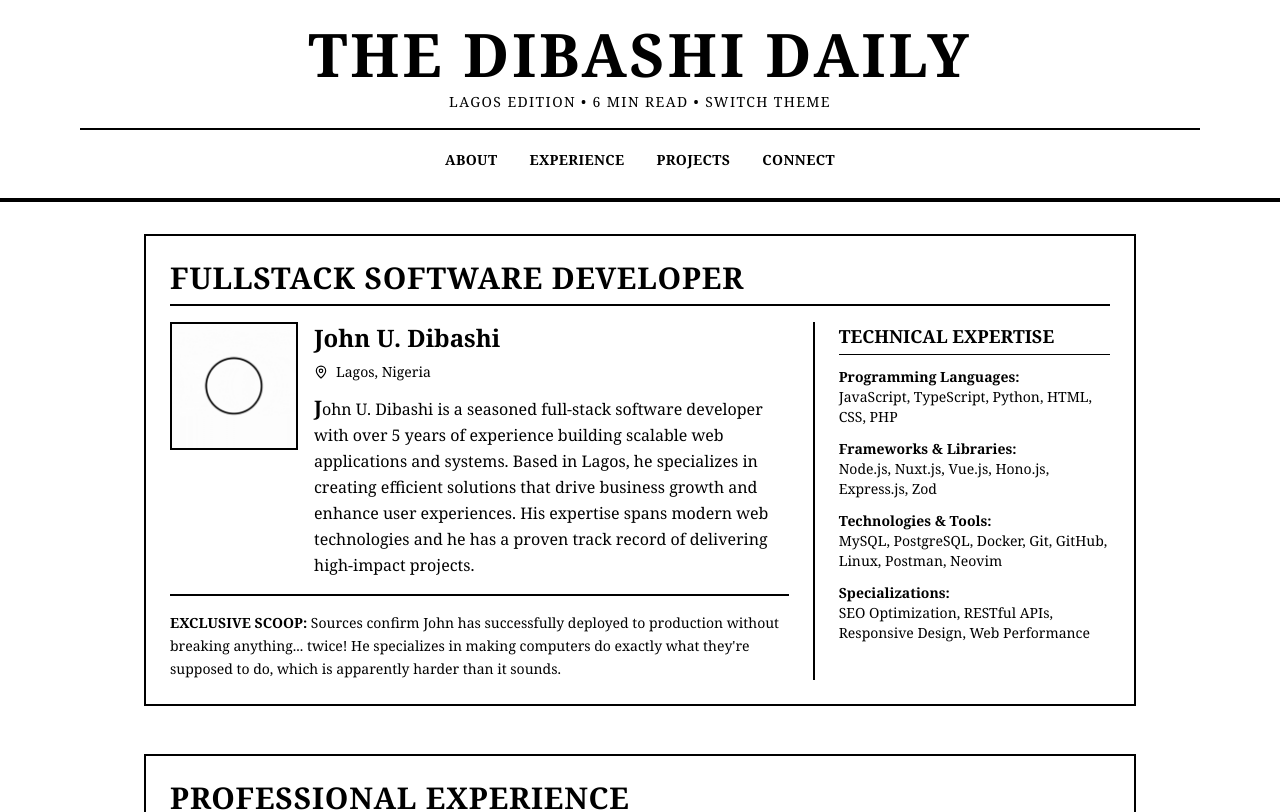
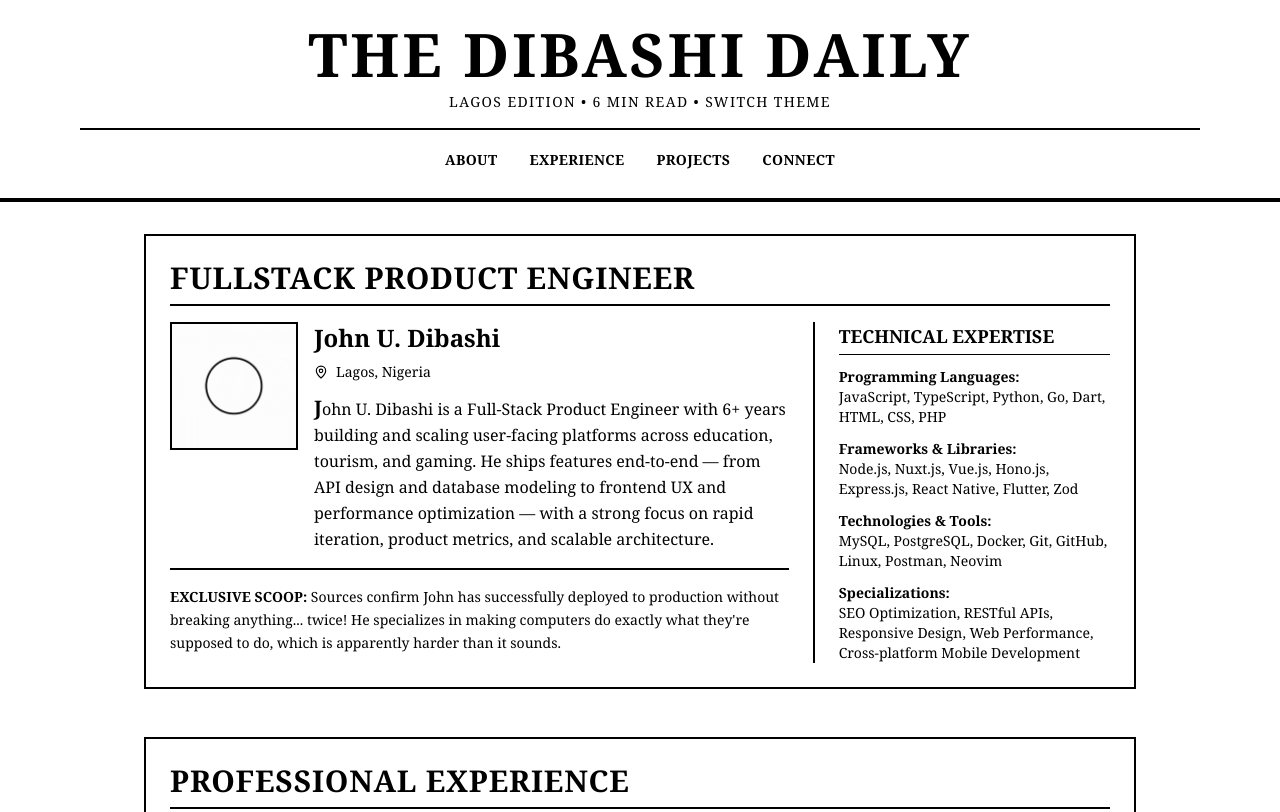
Before and after one commit to kyng-cytro/dibashi-daily, a Next.js app: page / in a window 1280 px wide. Shown: the top 812 px of the page. Built offline with nearby package versions, Linux system fonts and the light colour scheme; no server answers.

Commit message:
chore: updates

```diff
--- a/components/about-section.tsx
+++ b/components/about-section.tsx
@@ -6,7 +6,7 @@ export function AboutSection() {
     <section id="about" className="mb-8 md:mb-12">
       <div className="bg-background border-2 border-foreground p-4 md:p-6">
         <h2 className="text-2xl md:text-3xl font-bold border-b-2 border-foreground pb-2 mb-4 tracking-wide">
-          FULLSTACK SOFTWARE DEVELOPER
+          FULLSTACK PRODUCT ENGINEER
         </h2>
         <div className="grid lg:grid-cols-3 gap-6">
           <div className="lg:col-span-2 space-y-4">
@@ -32,12 +32,12 @@ export function AboutSection() {
                 </div>
                 <p className="text-sm md:text-base leading-relaxed">
                   <span className="font-bold text-xl">J</span>ohn U. Dibashi is
-                  a seasoned full-stack software developer with over 5 years of
-                  experience building scalable web applications and systems.
-                  Based in Lagos, he specializes in creating efficient solutions
-                  that drive business growth and enhance user experiences. His
-                  expertise spans modern web technologies and he has a proven
-                  track record of delivering high-impact projects.
+                  a Full-Stack Product Engineer with 6+ years building and
+                  scaling user-facing platforms across education, tourism, and
+                  gaming. He ships features end-to-end — from API design and
+                  database modeling to frontend UX and performance optimization
+                  — with a strong focus on rapid iteration, product metrics, and
+                  scalable architecture.
                 </p>
               </div>
             </div>
@@ -58,11 +58,11 @@ export function AboutSection() {
             <div className="space-y-3 text-sm">
               <div>
                 <h4 className="font-bold">Programming Languages:</h4>
-                <p>JavaScript, TypeScript, Python, HTML, CSS, PHP</p>
+                <p>JavaScript, TypeScript, Python, Go, Dart, HTML, CSS, PHP</p>
               </div>
               <div>
                 <h4 className="font-bold">Frameworks & Libraries:</h4>
-                <p>Node.js, Nuxt.js, Vue.js, Hono.js, Express.js, Zod</p>
+                <p>Node.js, Nuxt.js, Vue.js, Hono.js, Express.js, React Native, Flutter, Zod</p>
               </div>
               <div>
                 <h4 className="font-bold">Technologies & Tools:</h4>
@@ -74,7 +74,7 @@ export function AboutSection() {
                 <h4 className="font-bold">Specializations:</h4>
                 <p>
                   SEO Optimization, RESTful APIs, Responsive Design, Web
-                  Performance
+                  Performance, Cross-platform Mobile Development
                 </p>
               </div>
             </div>
```
Also changed, not shown: 1 other file (tests, documents, lock files or other folders).
